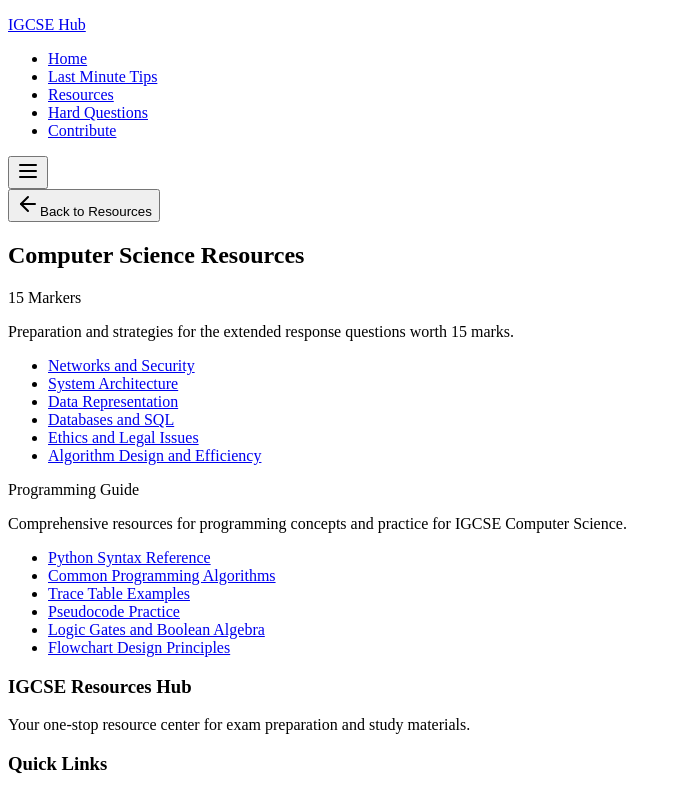
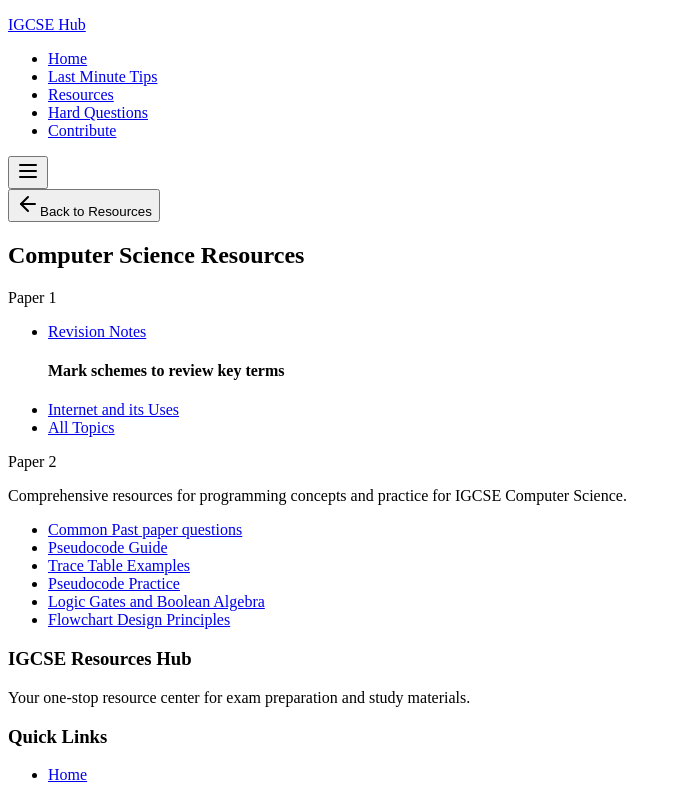
Before and after one commit to igcsehub101/IGCSE-Hub, a React (Vite) app in the folder client/: page /subjects/computer-science in a window 1280 px wide. Shown: the top 785 px of the page, without its empty margins (0-681 px from the left). Built offline with nearby package versions, Linux system fonts and the light colour scheme.

Commit message:
Checkpoint before assistant change: Update computer science and physics pages with new learning resources
Updates ComputerScience.tsx with pseudocode rules and Physics.tsx with new links.

Replit-Commit-Author: Assistant

```diff
--- a/client/src/pages/subjects/ComputerScience.tsx
+++ b/client/src/pages/subjects/ComputerScience.tsx
@@ -20,34 +20,35 @@ const ComputerScience = () => {
 
         <Separator className="my-6" />
 
-        {/* 15 Markers */}
+        {/* Paper 1 */}
         <Card className="mb-8">
           <CardHeader>
-            <CardTitle className="text-xl text-yellow-700">15 Markers</CardTitle>
+            <CardTitle className="text-xl text-yellow-700"> Paper 1 </CardTitle>
           </CardHeader>
           <CardContent className="space-y-4">
-            <p>Preparation and strategies for the extended response questions worth 15 marks.</p>
             <ul className="list-disc pl-5 space-y-2">
-              <li><a href="#" className="text-yellow-600 hover:underline">Networks and Security</a></li>
-              <li><a href="#" className="text-yellow-600 hover:underline">System Architecture</a></li>
-              <li><a href="#" className="text-yellow-600 hover:underline">Data Representation</a></li>
-              <li><a href="#" className="text-yellow-600 hover:underline">Databases and SQL</a></li>
-              <li><a href="#" className="text-yellow-600 hover:underline">Ethics and Legal Issues</a></li>
-              <li><a href="#" className="text-yellow-600 hover:underline">Algorithm Design and Efficiency</a></li>
+              <li><a href="https://drive.google.com/file/d/1XUslLgcUOASz--O86gZxoouYSEHZUh4H/view?usp=drive_link" className="text-yellow-600 hover:underline"> Revision Notes </a></li>
+               </ul>
+              <ul className="list-disc pl-5 space-y-1">
+              <h4 className="font-semibold mt-6 mb-3">Mark schemes to review key terms</h4>
+
+              <li><a href="https://drive.google.com/file/d/1yMGrHGhQDtq0RkD0hrgNF0ovTxCsmi5W/view?usp=drive_link" className="text-yellow-600 hover:underline"> Internet and its Uses</a></li>
+
+              <li><a href="https://drive.google.com/file/d/1XUslLgcUOASz--O86gZxoouYSEHZUh4H/view?usp=drive_link" className="text-yellow-600 hover:underline"> All Topics </a></li>
             </ul>
           </CardContent>
         </Card>
 
-        {/* Programming Guide */}
+        {/* Paper 2 */}
         <Card className="mb-8">
           <CardHeader>
-            <CardTitle className="text-xl text-yellow-700">Programming Guide</CardTitle>
+            <CardTitle className="text-xl text-yellow-700">Paper 2</CardTitle>
           </CardHeader>
           <CardContent className="space-y-4">
             <p>Comprehensive resources for programming concepts and practice for IGCSE Computer Science.</p>
             <ul className="list-disc pl-5 space-y-2">
-              <li><a href="#" className="text-yellow-600 hover:underline">Python Syntax Reference</a></li>
-              <li><a href="#" className="text-yellow-600 hover:underline">Common Programming Algorithms</a></li>
+              <li><a href="https://drive.google.com/drive/u/4/folders/1aU3YMtOmvcuDBcetG5wSMSmVjMH2gRjO" className="text-yellow-600 hover:underline">Common Past paper questions</a></li>
+              <li><a href="https://drive.google.com/file/d/1FP-_boMAtLBRxffwhxDVazzE1ccx2HtT/view?usp=drive_link" className="text-yellow-600 hover:underline">Pseudocode Guide</a></li>
               <li><a href="#" className="text-yellow-600 hover:underline">Trace Table Examples</a></li>
               <li><a href="#" className="text-yellow-600 hover:underline">Pseudocode Practice</a></li>
               <li><a href="#" className="text-yellow-600 hover:underline">Logic Gates and Boolean Algebra</a></li>
--- a/client/src/pages/subjects/Physics.tsx
+++ b/client/src/pages/subjects/Physics.tsx
@@ -31,7 +31,7 @@ const Physics = () => {
             <p>Essential formulas and equations for IGCSE Physics.</p>
             <ul className="list-disc pl-5 space-y-2">
               <li><a href="https://drive.google.com/file/d/14H4rKB97OnYivoKQdP7f1A80bMcffX9B/view?usp=drive_link" className="text-yellow-600 hover:underline">Formulas and Defenitions</a></li>
-              <li><a href="https://quizlet.com/ie/21328279/igcse-physics-formula-flash-cards/" className="text-yellow-600 hover:underline"> Essential Formulas Flashcards</a></li>
+              <li><a href="https://quizlet.com/ie/21328279/igcse-physics-formula-flash-cards/" className="text-yellow-600 hover:underline"> Essential Formulas Flashcards (Quizlet)</a></li>
 
             </ul>
           </CardContent>
@@ -45,9 +45,9 @@ const Physics = () => {
           <CardContent className="space-y-4">
             <p>Resources for the multiple-choice paper.</p>
             <ul className="list-disc pl-5 space-y-2">
-              <li><a href="#" className="text-yellow-600 hover:underline">Paper 2 Practice Questions</a></li>
-              <li><a href="#" className="text-yellow-600 hover:underline">Multiple Choice Strategies</a></li>
-              <li><a href="#" className="text-yellow-600 hover:underline">Common Calculation Errors</a></li>
+              <li><a href="https://drive.google.com/drive/folders/1kaN6-TjwTb3OfiRRMwHnotn2u63OZofl" className="text-yellow-600 hover:underline">Hardest Year- Wise MCQS by Fruitadella </a></li>
+              <li><a href="https://drive.google.com/file/d/1GKi1djSkiz3r4kk9T0DDAze9dRzLjEON/view?usp=drive_link" className="text-yellow-600 hover:underline">Other Hard MCQS With Explanations</a></li>
+
 
             </ul>
           </CardContent>
@@ -63,7 +63,7 @@ const Physics = () => {
             <ul className="list-disc pl-5 space-y-2">
               <li><a href="https://drive.google.com/file/d/143ZsBUhmQML5n2Eqk1tAM652aCAwAXQv/view" className="text-yellow-600 hover:underline">Theory Notes by Vasumitra Ghajbiye  </a></li>
               <li><a href="https://drive.google.com/file/d/14LZszUbbS19q5_LbxP_E7WqoXAedoKe4/view" className="text-yellow-600 hover:underline">Defenitions by Vasumitra Ghajbiye</a></li>
-              <li><a href="#" className="text-yellow-600 hover:underline">Explanation Templates</a></li>
+              <li><a href="https://drive.google.com/file/d/143SXTN_iOzXrX3uaJAkf7DVtmVj0hI3o/view" className="text-yellow-600 hover:underline">Common Past Paper Questions by Vasumitra Ghajbiye</a></li>
             </ul>
 
             <h4 className="font-semibold mt-6 mb-3">Topical Questions</h4>
```
Also changed, not shown: 1 other file (tests, documents, lock files or other folders).
